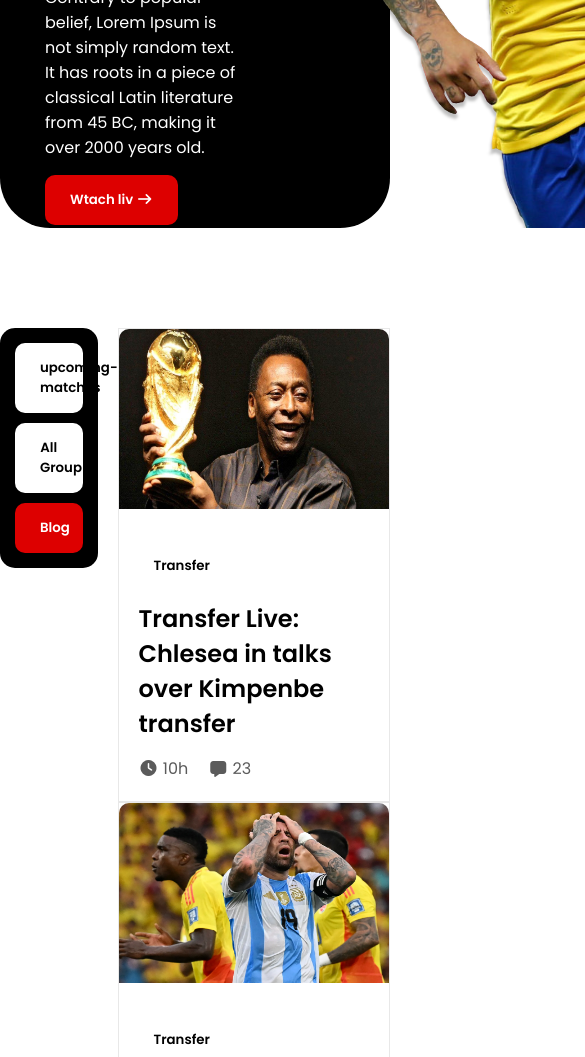
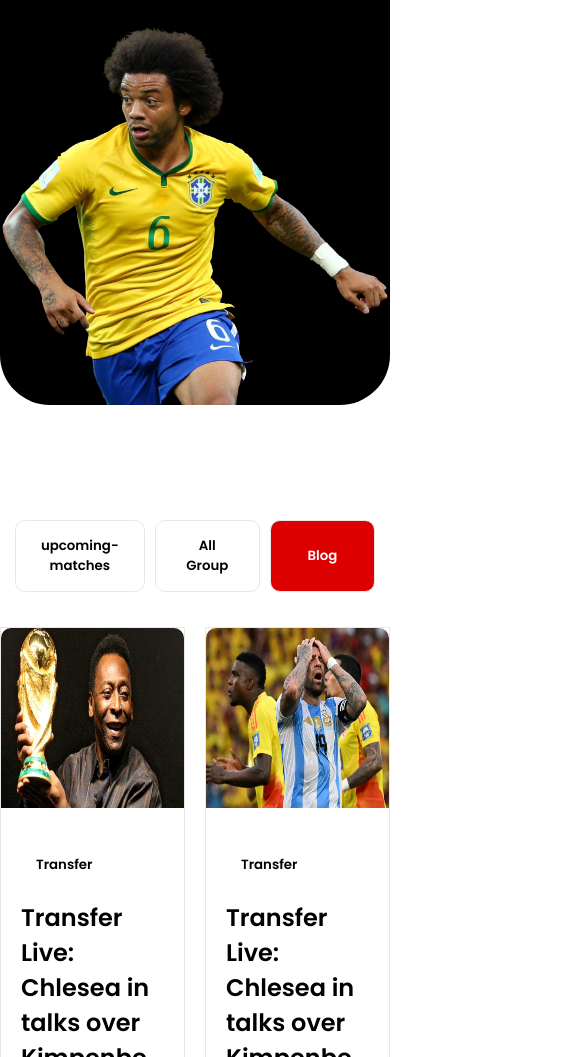
Before and after one commit to jahidur17/B12-c2-fifa-world-cup, a plain HTML site: page index.html in a window 390 px wide. Shown: the part 434-1491 px from the top of the page, 585 px wide, since content can reach past the window. Drawn offline with Linux system fonts and the light colour scheme.

Commit message:
added the responsive design

```diff
--- a/style.css
+++ b/style.css
@@ -3,6 +3,9 @@
   margin: 0;
   padding: 0;
   font-family: "Poppins", sans-serif;
+}
+img{
+    max-width: 100%;
 }
 .container {
   max-width: 1280px;
@@ -19,6 +22,10 @@
 }
 .banner-left {
   padding-left: 45px;
+  flex: 1;
+}
+.banner-right{
+    flex: 1;
 }
 .banner h2 {
   font-size: 70px;
@@ -66,33 +73,76 @@
 }
 .upcoming-matches-right {
   flex: 1;
+  display: grid;
+  grid-template-columns: repeat(3, 1fr);
+  gap: 20px;
 }
 .upcoming-matches-right .card {
-    border: 1px solid rgb(232,232,232);
-
+  border: 1px solid rgb(232, 232, 232);
 }
-.upcoming-matches-right .card img{
+.upcoming-matches-right .card img {
   height: 180px;
   width: 100%;
   border-radius: 10px 10px 0 0;
 }
-.upcoming-matches-right .card .btn{
+.upcoming-matches-right .card .btn {
   background-color: white;
   color: black;
   border: 2px salmon black;
   padding: 10px 15px;
   margin-top: 10px;
 }
-.upcoming-matches-right .card h2{
+.upcoming-matches-right .card h2 {
   margin: 15px 0;
   font-size: 18;
   font-weight: 600;
 }
-.upcoming-matches .card .card-body{
+.upcoming-matches .card .card-body {
   padding: 20px;
 }
-.crd-bottom{
+.crd-bottom {
   display: flex;
   gap: 20px;
-   color: #161616B3;
+  color: #161616b3;
 }
+/* laptop/tab */
+@media (max-width: 992px) {
+  /* banner h2 */
+  .banner h2 {
+    font-size: 50px;
+    /* font-weight: 600; */
+    line-height: 50px;
+  }
+  .upcoming-matches {
+    flex-direction: column;
+  }
+  .upcoming-matches-left {
+    flex-direction: row;
+    width: 100%;
+    background-color: transparent;
+  }
+  .upcoming-matches-left > * {
+    flex: 1;
+  }
+  .upcoming-matches-left .btn {
+    border: 1px solid rgb(232, 232, 232);
+  }
+  .upcoming-matches-right {
+    grid-template-columns: repeat(2, 1fr);
+  }
+}
+@media (max-width: 768px){
+    .banner{
+        flex-direction: column;
+        text-align: center;
+    }
+    .banner .banner-left{
+        margin-bottom: 40px;
+        padding-left: 0;
+        padding-top: 40px;
+    }
+    .banner .banner-left p{
+        max-width: 100%;
+        /* margin: 15px auto; */
+    }
+}
```
Lines whose indentation alone changed are shown as unchanged.
